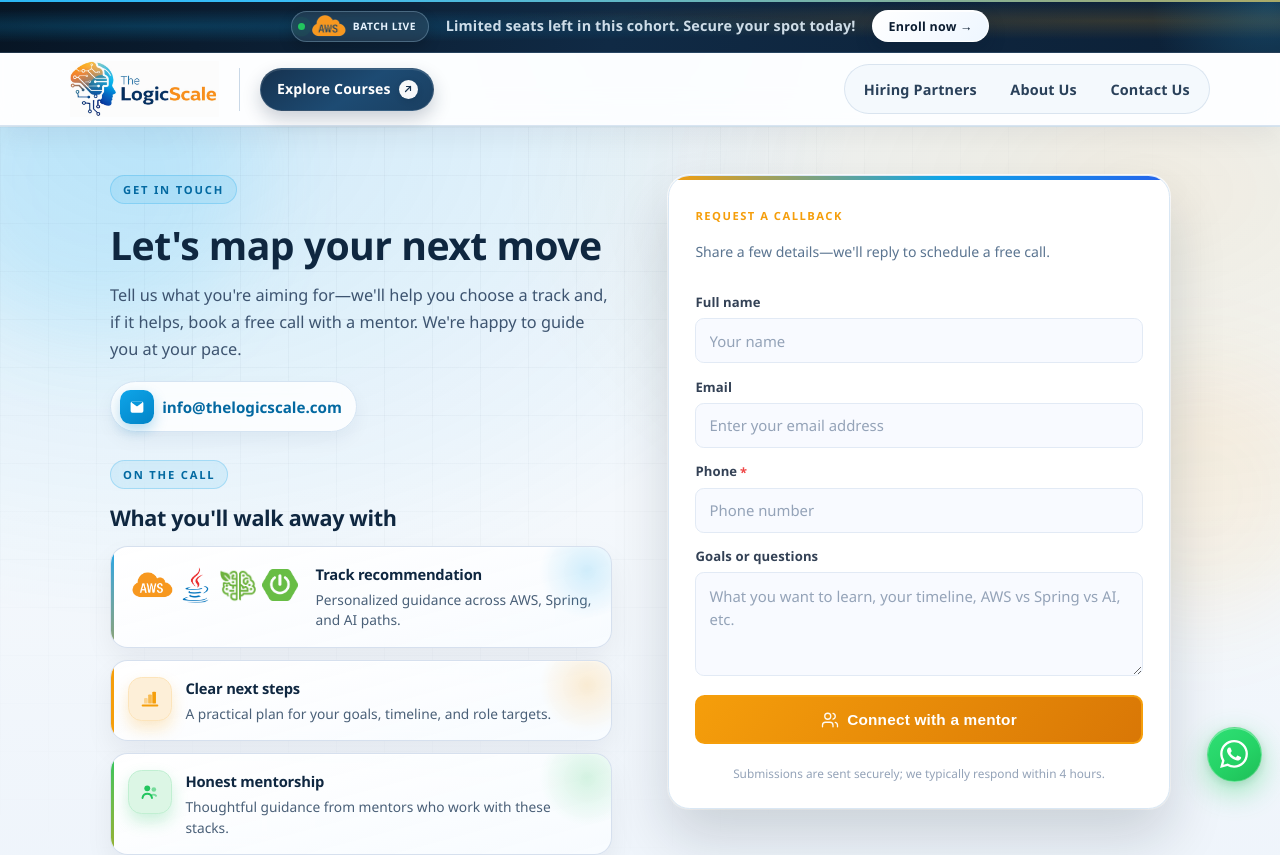
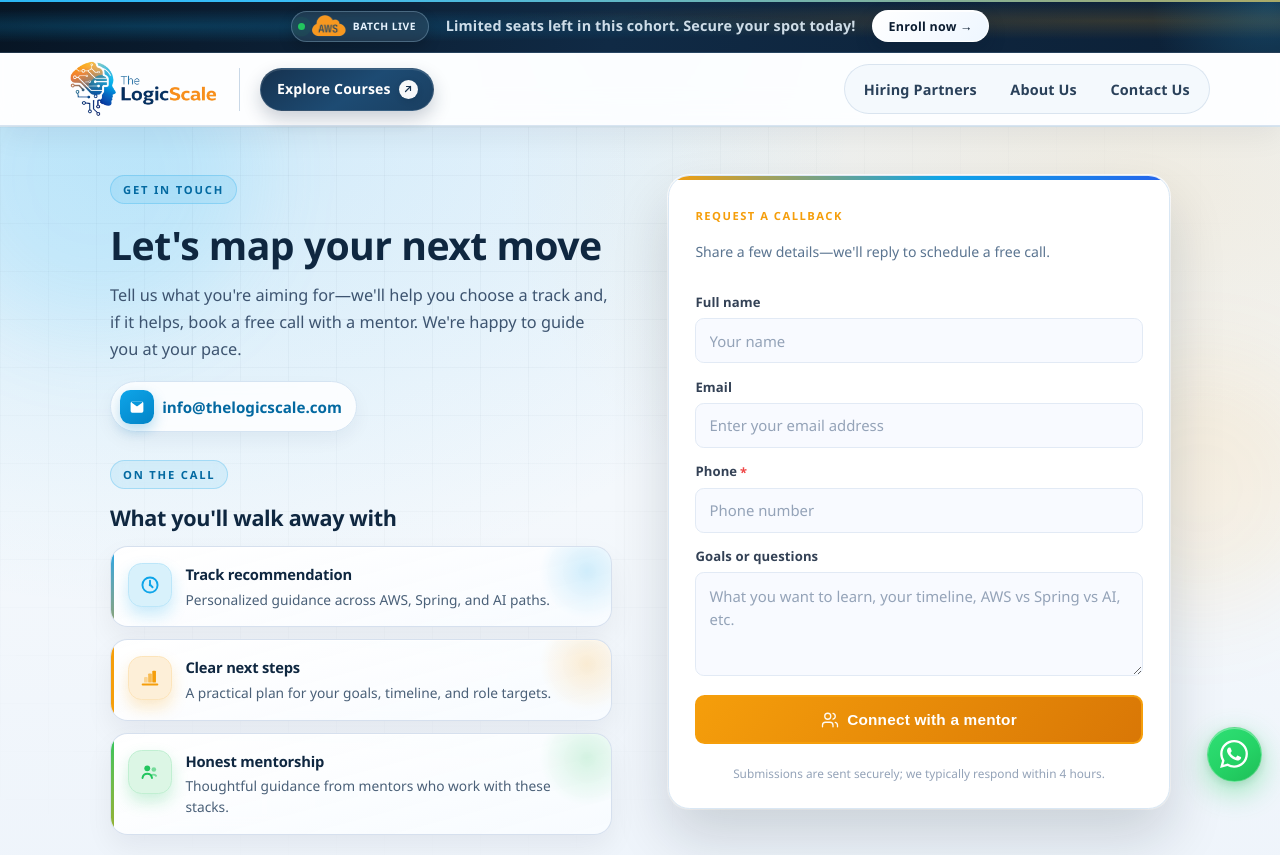
Before and after one commit to qualtechsoftware/thelogicscalewebsite, a Next.js app: page /contact in a window 1280 px wide. Shown: the top 855 px of the page. Built offline with nearby package versions, Linux system fonts and the light colour scheme.

Commit message:
explore courses fix

```diff
--- a/src/app/contact/page.tsx
+++ b/src/app/contact/page.tsx
@@ -1,12 +1,6 @@
 import type { CSSProperties } from "react";
 import type { Metadata } from "next";
 import ContactMentorForm from "@/components/ContactMentorForm";
-import {
-  AwsCertMenuIcon,
-  JavaMenuIcon,
-  SpringAiMenuIcon,
-  SpringBootMenuIcon
-} from "@/components/NavCourseMenuIcons";
 
 export const metadata: Metadata = {
   title: "Contact Us | The Logic Scale",
@@ -38,20 +32,11 @@ const callBenefits = [
 function BenefitIcon({ tone }: { tone: (typeof callBenefits)[number]["tone"] }) {
   if (tone === "tracks") {
     return (
-      <span className="contact-benefit-brands" aria-hidden="true">
-        <span className="contact-benefit-brand is-aws">
-          <AwsCertMenuIcon size={36} />
-        </span>
-        <span className="contact-benefit-brand is-java">
-          <JavaMenuIcon size={24} />
-        </span>
-        <span className="contact-benefit-brand is-spring-ai">
-          <SpringAiMenuIcon size={24} />
-        </span>
-        <span className="contact-benefit-brand is-spring-boot">
-          <SpringBootMenuIcon size={24} />
-        </span>
-      </span>
+      <svg viewBox="0 0 24 24" width="22" height="22" fill="none" aria-hidden="true">
+        <circle cx="12" cy="12" r="8.25" stroke="currentColor" strokeWidth="2.1" />
+        <path d="M12 7.2v4.4l2.8 2.8" stroke="currentColor" strokeWidth="2.1" strokeLinecap="round" strokeLinejoin="round" />
+        <circle cx="12" cy="12" r="1.35" fill="currentColor" />
+      </svg>
     );
   }
 
@@ -127,11 +112,11 @@ export default function ContactPage() {
               {callBenefits.map((item) => (
                 <article
                   key={item.title}
-                  className={`contact-benefit-card${item.tone === "tracks" ? " contact-benefit-card--tracks" : ""}`}
+                  className="contact-benefit-card"
                   style={{ "--card-accent": item.color } as CSSProperties}
                 >
                   <span className="contact-benefit-glow" aria-hidden="true" />
-                  <span className={`contact-benefit-icon${item.tone === "tracks" ? " contact-benefit-icon--brands" : ""}`} aria-hidden="true">
+                  <span className="contact-benefit-icon" aria-hidden="true">
                     <BenefitIcon tone={item.tone} />
                   </span>
                   <div className="contact-benefit-copy">
--- a/src/components/SiteHeader.tsx
+++ b/src/components/SiteHeader.tsx
@@ -58,7 +58,7 @@ export default function SiteHeader() {
         <nav className="navbar">
           <div className="nav-left">
             <a className="brand" href="/">
-              <img src="/thelogicscale-logo.png" alt="The Logic Scale" className="brand-logo" />
+              <img src="/thelogicscale-logo.png?v=2" alt="The Logic Scale" className="brand-logo" />
             </a>
             <div className="courses-menu courses-menu--desktop">
               <a className="courses-trigger" href="/courses">
@@ -76,11 +76,6 @@ export default function SiteHeader() {
                   <div className="courses-dropdown-atmosphere" aria-hidden="true">
                     <span className="courses-dropdown-orb courses-dropdown-orb--sky" />
                     <span className="courses-dropdown-orb courses-dropdown-orb--amber" />
-                  </div>
-                  <div className="courses-dropdown-head">
-                    <p className="section-tag courses-dropdown-tag">Course catalog</p>
-                    <p className="courses-dropdown-title">Explore our programs</p>
-                    <p className="courses-dropdown-lead">Mentor-led tracks in AWS, Spring, and AI.</p>
                   </div>
                   <div className="courses-dropdown-body">
                     <div className="courses-dropdown-col" aria-labelledby="menu-aws">
@@ -144,7 +139,6 @@ export default function SiteHeader() {
                   <a className="courses-dropdown-footer" href="/courses">
                     <span className="courses-dropdown-footer-copy">
                       <span className="courses-dropdown-footer-label">Browse full catalog</span>
-                      <span className="courses-dropdown-footer-sub">All tracks, filters, and details</span>
                     </span>
                     <span className="courses-dropdown-footer-arrow" aria-hidden="true">
                       <svg viewBox="0 0 24 24" width="16" height="16" fill="none" stroke="currentColor" strokeWidth="2.2">
```
Also changed, not shown: src/components/HomePage.tsx (+7 -2 lines), public/thelogicscale-logo.png, src/app/globals.css.
